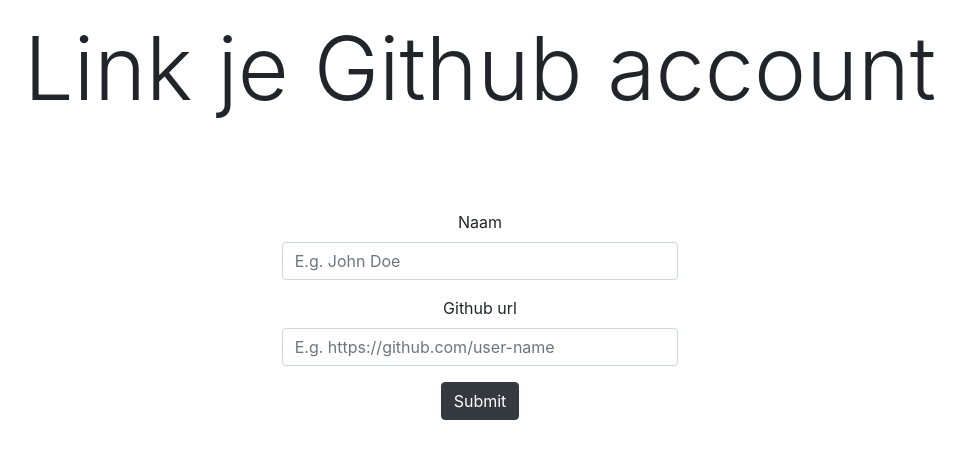
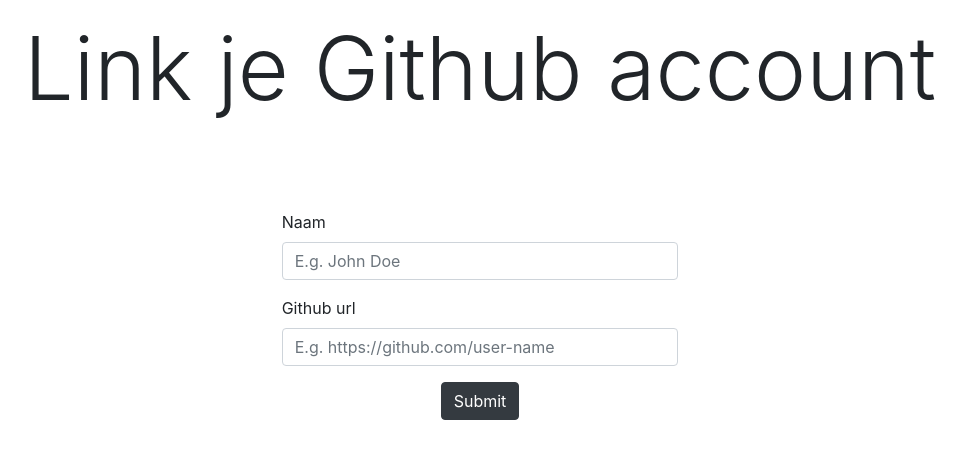
Before and after one commit to Het-Didactische-Hulpmiddelen-Team/GTN, a Flask app: page / in a window 1280 px wide. Shown: the top 459 px of the page, without its empty margins (160-1126 px from the left). Run offline with Flask 2, Linux system fonts and the light colour scheme; some libraries are stand-ins or nearby versions.

Commit message:
css fixes

```diff
--- a/templates/index.html
+++ b/templates/index.html
@@ -15,12 +15,12 @@
     <div class="row-md-6 d-flex justify-content-center vertical-center mt-5">
 
         <form class="text-center col-md-4" action="/add" method="post">
-            <div class="form-group">
+            <div class="form-group text-left">
               <label for="name">Naam</label>
               <input type="text" class="form-control" id="name" placeholder="E.g. John Doe" name="name">
             </div>
 
-            <div class="form-group">
+            <div class="form-group text-left">
               <label for="url">Github url</label>
               <input type="text" class="form-control" id="url" placeholder="E.g. https://github.com/user-name" pattern=".*github.com\/[\w\d-]{4,39}$" name="url">
             </div>
```
